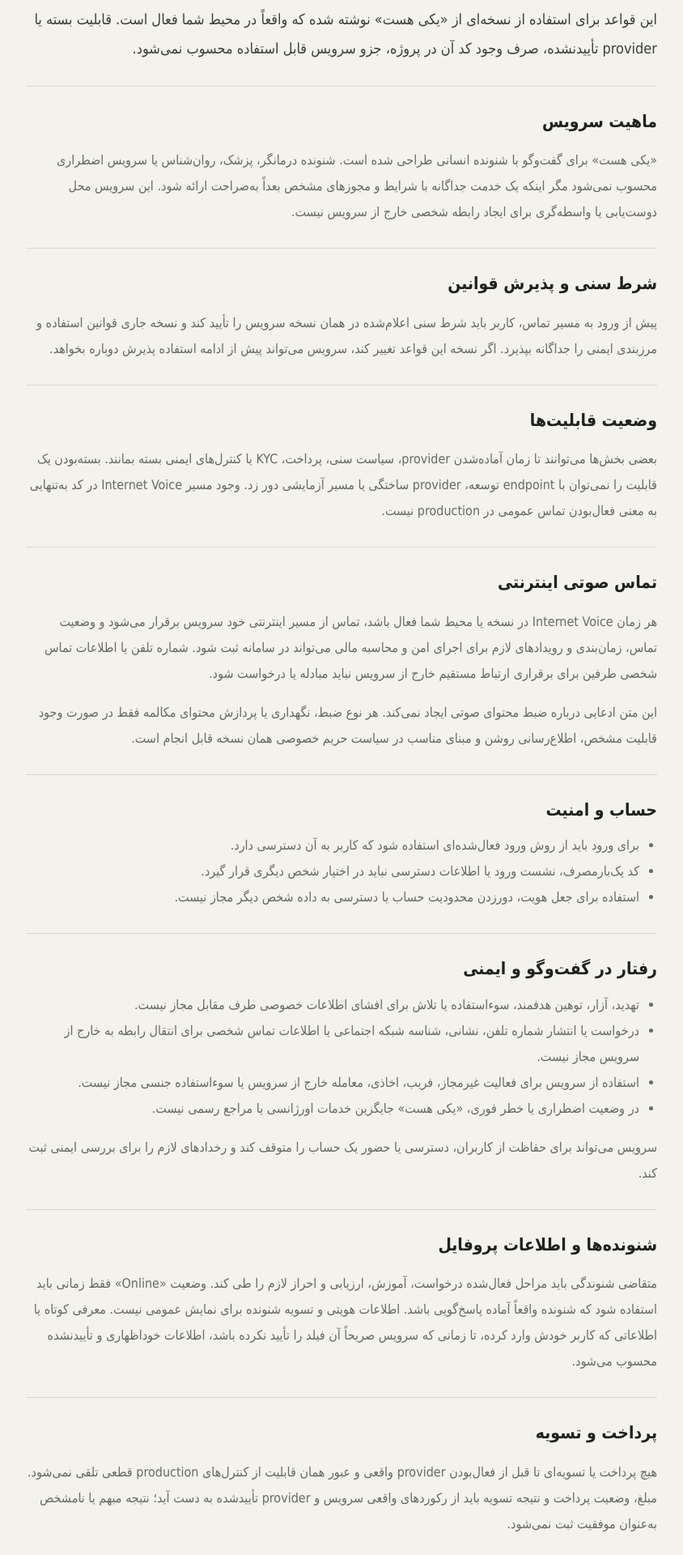
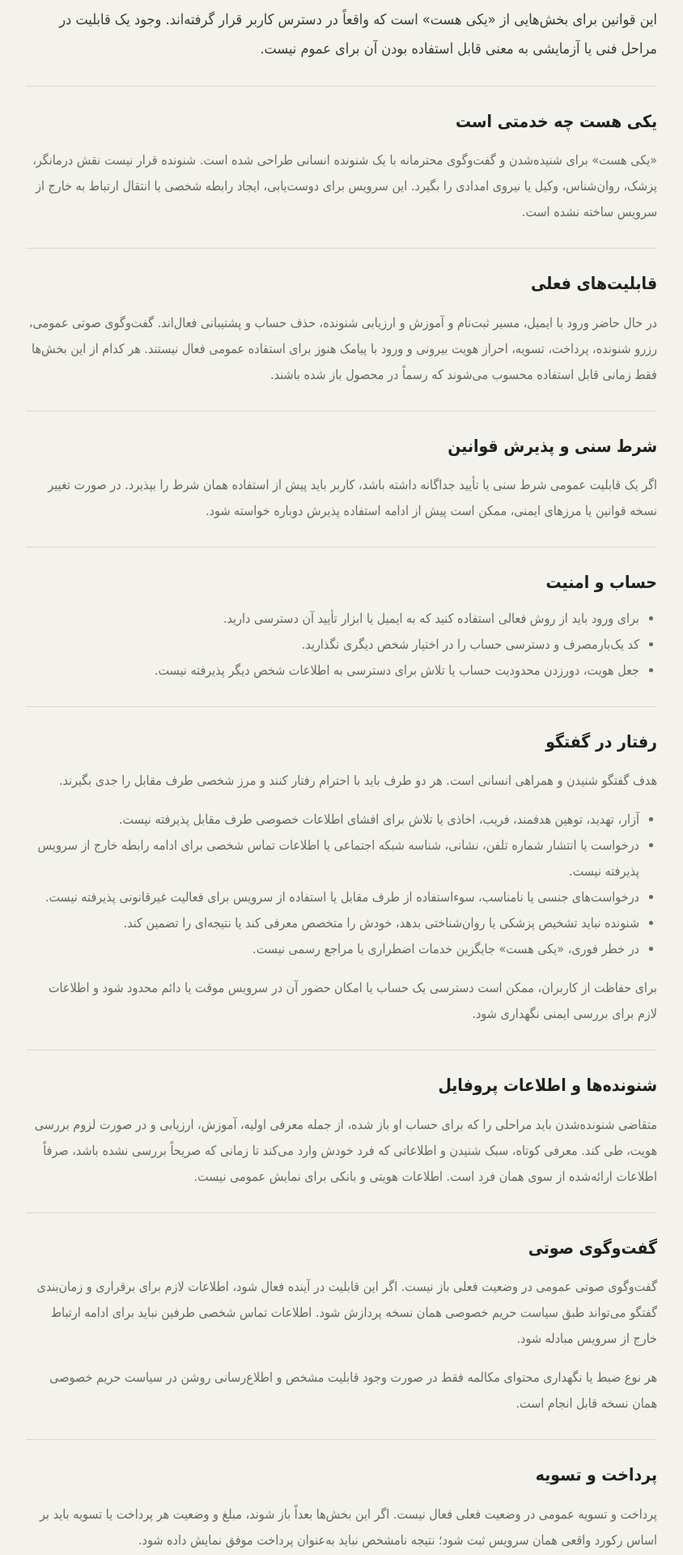
Before and after one commit to morfisam25-tech/YEKI-HAST, a Next.js app in the folder apps/web/: page /terms in a window 1280 px wide. Shown: the part 260-2180 px from the top of the page at 81% size, without its empty margins (340-1184 px from the left). Built offline with nearby package versions, Linux system fonts and the light colour scheme.

Commit message:
content: rewrite terms in clear product language

```diff
--- a/apps/web/app/terms/page.tsx
+++ b/apps/web/app/terms/page.tsx
@@ -2,7 +2,7 @@ import type { Metadata } from 'next';
 
 export const metadata: Metadata = {
   title: 'قوانین استفاده | یکی هست',
-  description: 'قوانین استفاده از سرویس یکی هست',
+  description: 'قوانین استفاده از یکی هست و مرزهای رفتاری کاربران و شنونده‌ها',
 };
 
 export default function TermsPage() {
@@ -10,103 +10,91 @@ export default function TermsPage() {
     <main>
       <header className="site-header">
         <strong className="brand">یکی هست</strong>
-        <a href="/">برگشت به صفحه اصلی</a>
+        <a href="/">بازگشت به صفحه اصلی</a>
       </header>
 
       <article className="legal-page" aria-labelledby="terms-title">
         <p className="kicker">آخرین به‌روزرسانی: ۷ سپتامبر ۲۰۲۶</p>
         <h1 id="terms-title">قوانین استفاده</h1>
         <p className="legal-lead">
-          این قواعد برای استفاده از نسخه‌ای از «یکی هست» نوشته شده که واقعاً در محیط شما فعال است.
-          قابلیت بسته یا provider تأییدنشده، صرف وجود کد آن در پروژه، جزو سرویس قابل استفاده محسوب نمی‌شود.
+          این قوانین برای بخش‌هایی از «یکی هست» است که واقعاً در دسترس کاربر قرار گرفته‌اند. وجود یک قابلیت در مراحل فنی یا آزمایشی به معنی قابل استفاده بودن آن برای عموم نیست.
         </p>
 
         <section className="legal-section">
-          <h2>ماهیت سرویس</h2>
+          <h2>یکی هست چه خدمتی است</h2>
           <p>
-            «یکی هست» برای گفت‌وگو با شنونده انسانی طراحی شده است. شنونده درمانگر، پزشک، روان‌شناس یا سرویس اضطراری
-            محسوب نمی‌شود مگر اینکه یک خدمت جداگانه با شرایط و مجوزهای مشخص بعداً به‌صراحت ارائه شود. این سرویس محل
-            دوست‌یابی یا واسطه‌گری برای ایجاد رابطه شخصی خارج از سرویس نیست.
+            «یکی هست» برای شنیده‌شدن و گفت‌وگوی محترمانه با یک شنونده انسانی طراحی شده است. شنونده قرار نیست نقش درمانگر، پزشک، روان‌شناس، وکیل یا نیروی امدادی را بگیرد. این سرویس برای دوست‌یابی، ایجاد رابطه شخصی یا انتقال ارتباط به خارج از سرویس ساخته نشده است.
+          </p>
+        </section>
+
+        <section className="legal-section">
+          <h2>قابلیت‌های فعلی</h2>
+          <p>
+            در حال حاضر ورود با ایمیل، مسیر ثبت‌نام و آموزش و ارزیابی شنونده، حذف حساب و پشتیبانی فعال‌اند. گفت‌وگوی صوتی عمومی، رزرو شنونده، پرداخت، تسویه، احراز هویت بیرونی و ورود با پیامک هنوز برای استفاده عمومی فعال نیستند. هر کدام از این بخش‌ها فقط زمانی قابل استفاده محسوب می‌شوند که رسماً در محصول باز شده باشند.
           </p>
         </section>
 
         <section className="legal-section">
           <h2>شرط سنی و پذیرش قوانین</h2>
           <p>
-            پیش از ورود به مسیر تماس، کاربر باید شرط سنی اعلام‌شده در همان نسخه سرویس را تأیید کند و نسخه جاری قوانین
-            استفاده و مرزبندی ایمنی را جداگانه بپذیرد. اگر نسخه این قواعد تغییر کند، سرویس می‌تواند پیش از ادامه استفاده
-            پذیرش دوباره بخواهد.
-          </p>
-        </section>
-
-        <section className="legal-section">
-          <h2>وضعیت قابلیت‌ها</h2>
-          <p>
-            بعضی بخش‌ها می‌توانند تا زمان آماده‌شدن provider، سیاست سنی، پرداخت، KYC یا کنترل‌های ایمنی بسته بمانند.
-            بسته‌بودن یک قابلیت را نمی‌توان با endpoint توسعه، provider ساختگی یا مسیر آزمایشی دور زد. وجود مسیر Internet
-            Voice در کد به‌تنهایی به معنی فعال‌بودن تماس عمومی در production نیست.
-          </p>
-        </section>
-
-        <section className="legal-section">
-          <h2>تماس صوتی اینترنتی</h2>
-          <p>
-            هر زمان Internet Voice در نسخه یا محیط شما فعال باشد، تماس از مسیر اینترنتی خود سرویس برقرار می‌شود و وضعیت
-            تماس، زمان‌بندی و رویدادهای لازم برای اجرای امن و محاسبه مالی می‌تواند در سامانه ثبت شود. شماره تلفن یا اطلاعات
-            تماس شخصی طرفین برای برقراری ارتباط مستقیم خارج از سرویس نباید مبادله یا درخواست شود.
-          </p>
-          <p>
-            این متن ادعایی درباره ضبط محتوای صوتی ایجاد نمی‌کند. هر نوع ضبط، نگهداری یا پردازش محتوای مکالمه فقط در صورت
-            وجود قابلیت مشخص، اطلاع‌رسانی روشن و مبنای مناسب در سیاست حریم خصوصی همان نسخه قابل انجام است.
+            اگر یک قابلیت عمومی شرط سنی یا تأیید جداگانه داشته باشد، کاربر باید پیش از استفاده همان شرط را بپذیرد. در صورت تغییر نسخه قوانین یا مرزهای ایمنی، ممکن است پیش از ادامه استفاده پذیرش دوباره خواسته شود.
           </p>
         </section>
 
         <section className="legal-section">
           <h2>حساب و امنیت</h2>
           <ul>
-            <li>برای ورود باید از روش ورود فعال‌شده‌ای استفاده شود که کاربر به آن دسترسی دارد.</li>
-            <li>کد یک‌بارمصرف، نشست ورود یا اطلاعات دسترسی نباید در اختیار شخص دیگری قرار گیرد.</li>
-            <li>استفاده برای جعل هویت، دورزدن محدودیت حساب یا دسترسی به داده شخص دیگر مجاز نیست.</li>
+            <li>برای ورود باید از روش فعالی استفاده کنید که به ایمیل یا ابزار تأیید آن دسترسی دارید.</li>
+            <li>کد یک‌بارمصرف و دسترسی حساب را در اختیار شخص دیگری نگذارید.</li>
+            <li>جعل هویت، دورزدن محدودیت حساب یا تلاش برای دسترسی به اطلاعات شخص دیگر پذیرفته نیست.</li>
           </ul>
         </section>
 
         <section className="legal-section">
-          <h2>رفتار در گفت‌وگو و ایمنی</h2>
+          <h2>رفتار در گفتگو</h2>
+          <p>
+            هدف گفتگو شنیدن و همراهی انسانی است. هر دو طرف باید با احترام رفتار کنند و مرز شخصی طرف مقابل را جدی بگیرند.
+          </p>
           <ul>
-            <li>تهدید، آزار، توهین هدفمند، سوءاستفاده یا تلاش برای افشای اطلاعات خصوصی طرف مقابل مجاز نیست.</li>
-            <li>درخواست یا انتشار شماره تلفن، نشانی، شناسه شبکه اجتماعی یا اطلاعات تماس شخصی برای انتقال رابطه به خارج از سرویس مجاز نیست.</li>
-            <li>استفاده از سرویس برای فعالیت غیرمجاز، فریب، اخاذی، معامله خارج از سرویس یا سوءاستفاده جنسی مجاز نیست.</li>
-            <li>در وضعیت اضطراری یا خطر فوری، «یکی هست» جایگزین خدمات اورژانسی یا مراجع رسمی نیست.</li>
+            <li>آزار، تهدید، توهین هدفمند، فریب، اخاذی یا تلاش برای افشای اطلاعات خصوصی طرف مقابل پذیرفته نیست.</li>
+            <li>درخواست یا انتشار شماره تلفن، نشانی، شناسه شبکه اجتماعی یا اطلاعات تماس شخصی برای ادامه رابطه خارج از سرویس پذیرفته نیست.</li>
+            <li>درخواست‌های جنسی یا نامناسب، سوءاستفاده از طرف مقابل یا استفاده از سرویس برای فعالیت غیرقانونی پذیرفته نیست.</li>
+            <li>شنونده نباید تشخیص پزشکی یا روان‌شناختی بدهد، خودش را متخصص معرفی کند یا نتیجه‌ای را تضمین کند.</li>
+            <li>در خطر فوری، «یکی هست» جایگزین خدمات اضطراری یا مراجع رسمی نیست.</li>
           </ul>
           <p>
-            سرویس می‌تواند برای حفاظت از کاربران، دسترسی یا حضور یک حساب را متوقف کند و رخدادهای لازم را برای بررسی ایمنی ثبت کند.
+            برای حفاظت از کاربران، ممکن است دسترسی یک حساب یا امکان حضور آن در سرویس موقت یا دائم محدود شود و اطلاعات لازم برای بررسی ایمنی نگهداری شود.
           </p>
         </section>
 
         <section className="legal-section">
           <h2>شنونده‌ها و اطلاعات پروفایل</h2>
           <p>
-            متقاضی شنوندگی باید مراحل فعال‌شده درخواست، آموزش، ارزیابی و احراز لازم را طی کند. وضعیت «Online» فقط زمانی
-            باید استفاده شود که شنونده واقعاً آماده پاسخ‌گویی باشد. اطلاعات هویتی و تسویه شنونده برای نمایش عمومی نیست.
-            معرفی کوتاه یا اطلاعاتی که کاربر خودش وارد کرده، تا زمانی که سرویس صریحاً آن فیلد را تأیید نکرده باشد، اطلاعات
-            خوداظهاری و تأییدنشده محسوب می‌شود.
+            متقاضی شنونده‌شدن باید مراحلی را که برای حساب او باز شده، از جمله معرفی اولیه، آموزش، ارزیابی و در صورت لزوم بررسی هویت، طی کند. معرفی کوتاه، سبک شنیدن و اطلاعاتی که فرد خودش وارد می‌کند تا زمانی که صریحاً بررسی نشده باشد، صرفاً اطلاعات ارائه‌شده از سوی همان فرد است. اطلاعات هویتی و بانکی برای نمایش عمومی نیست.
+          </p>
+        </section>
+
+        <section className="legal-section">
+          <h2>گفت‌وگوی صوتی</h2>
+          <p>
+            گفت‌وگوی صوتی عمومی در وضعیت فعلی باز نیست. اگر این قابلیت در آینده فعال شود، اطلاعات لازم برای برقراری و زمان‌بندی گفتگو می‌تواند طبق سیاست حریم خصوصی همان نسخه پردازش شود. اطلاعات تماس شخصی طرفین نباید برای ادامه ارتباط خارج از سرویس مبادله شود.
+          </p>
+          <p>
+            هر نوع ضبط یا نگهداری محتوای مکالمه فقط در صورت وجود قابلیت مشخص و اطلاع‌رسانی روشن در سیاست حریم خصوصی همان نسخه قابل انجام است.
           </p>
         </section>
 
         <section className="legal-section">
           <h2>پرداخت و تسویه</h2>
           <p>
-            هیچ پرداخت یا تسویه‌ای تا قبل از فعال‌بودن provider واقعی و عبور همان قابلیت از کنترل‌های production قطعی
-            تلقی نمی‌شود. مبلغ، وضعیت پرداخت و نتیجه تسویه باید از رکوردهای واقعی سرویس و provider تأییدشده به دست آید؛
-            نتیجه مبهم یا نامشخص به‌عنوان موفقیت ثبت نمی‌شود.
+            پرداخت و تسویه عمومی در وضعیت فعلی فعال نیست. اگر این بخش‌ها بعداً باز شوند، مبلغ و وضعیت هر پرداخت یا تسویه باید بر اساس رکورد واقعی همان سرویس ثبت شود؛ نتیجه نامشخص نباید به‌عنوان پرداخت موفق نمایش داده شود.
           </p>
         </section>
 
         <section className="legal-section">
           <h2>حذف حساب</h2>
           <p>
-            کاربر می‌تواند درخواست حذف حساب را از صفحه اختصاصی ثبت کند. ممکن است بعضی سوابق تا پایان تسویه، رسیدگی ایمنی
-            یا فرایند باز نگهداری شوند. ثبت درخواست با اعلام «حذف کامل» یکسان نیست.
+            کاربر می‌تواند از صفحه اختصاصی، حذف حساب را درخواست کند. اگر سابقه‌ای وجود داشته باشد که نگهداری موقت آن برای رسیدگی مالی، ایمنی، گزارش یا الزام معتبر دیگری لازم باشد، ممکن است حذف کامل تا پایان آن بررسی ادامه پیدا کند. ثبت درخواست حذف با اعلام حذف کامل یکسان نیست.
           </p>
           <p><a href="/account/delete">صفحه حذف حساب</a></p>
         </section>
@@ -114,17 +102,16 @@ export default function TermsPage() {
         <section className="legal-section">
           <h2>پشتیبانی</h2>
           <p>
-            برای پشتیبانی حساب یا پرسش درباره سرویس می‌توانید به
-            {' '}<a href="mailto:sales@uniqueholding.com.tr">sales@uniqueholding.com.tr</a>{' '}
+            برای پرسش درباره حساب، قوانین یا سرویس می‌توانید به{' '}
+            <a href="mailto:sales@uniqueholding.com.tr">sales@uniqueholding.com.tr</a>{' '}
             ایمیل بزنید.
           </p>
         </section>
 
         <section className="legal-section">
-          <h2>تغییرات</h2>
+          <h2>تغییر این قوانین</h2>
           <p>
-            اگر قابلیت عمومی، مدل پرداخت، provider یا دامنه استفاده از داده تغییر کند، متن مرتبط باید پیش از ارائه عمومی
-            همان تغییر اصلاح شود. تاریخ بالای صفحه زمان آخرین بازبینی متن را نشان می‌دهد.
+            اگر قابلیت عمومی، مدل پرداخت یا نحوه استفاده از اطلاعات تغییر کند، متن مرتبط باید پیش از ارائه عمومی همان تغییر بازبینی شود. تاریخ بالای صفحه آخرین زمان بازبینی این متن را نشان می‌دهد.
           </p>
         </section>
       </article>
```
